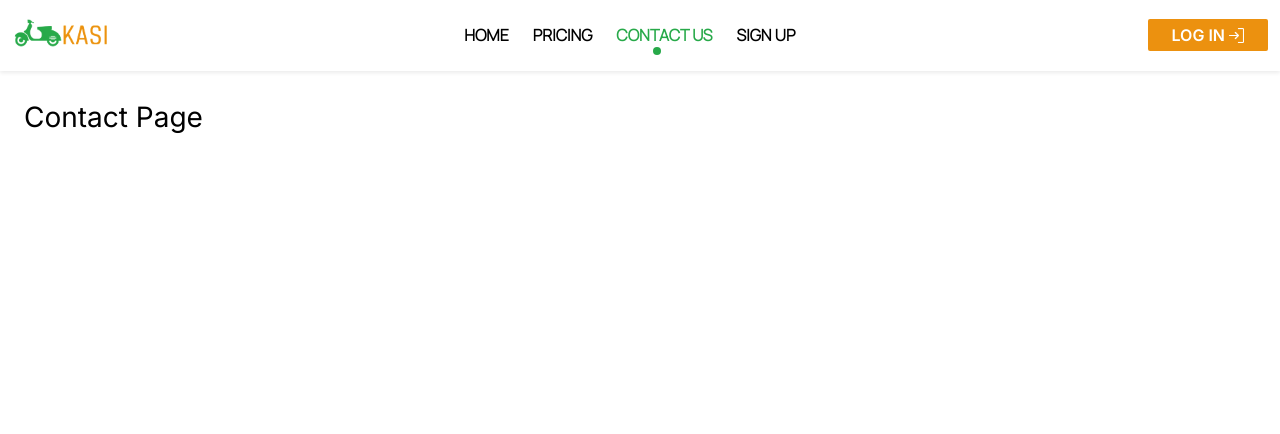
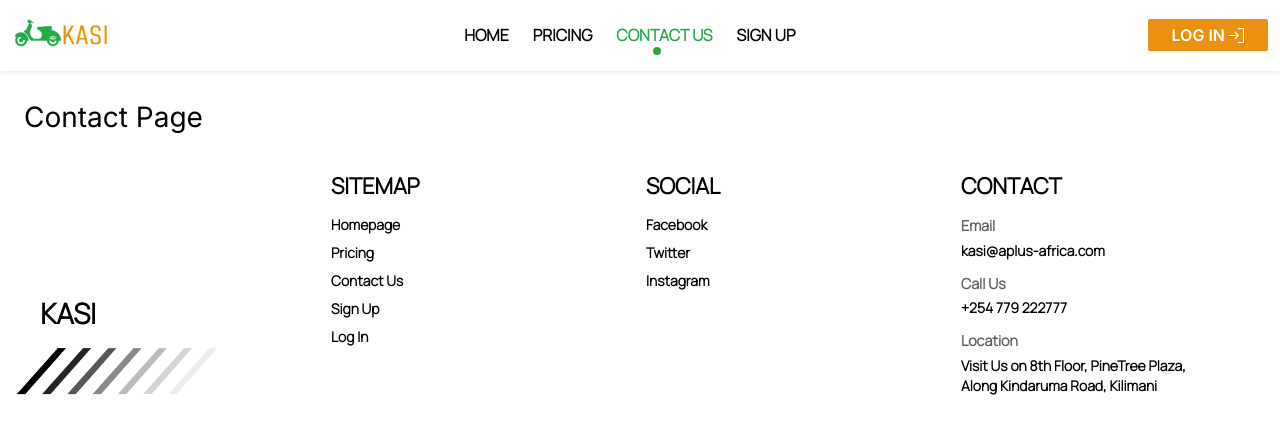
Before and after one commit to IainMosima/kasi, a Next.js app: page /contact-us in a window 1280 px wide. Shown: the top 434 px of the page. Built offline with nearby package versions, Linux system fonts and the light colour scheme.

Commit message:
finished homepage

```diff
--- a/app/globals.css
+++ b/app/globals.css
@@ -32,7 +32,7 @@
     @apply text-[22px] lg:text-[40px] md:text-[32px]
   }
   h4 {
-    @apply text-[20px] lg:text-[22px] md:text-[20x]
+    @apply text-[15px] lg:text-[22px] md:text-[20x]
   }
   h5 {
     @apply text-[28px] lg:text-[18px] md:text-[16px]
--- a/components/Body/Body.tsx
+++ b/components/Body/Body.tsx
@@ -354,6 +354,7 @@ const Body = () => {
       <div className='w-full'>
         <div className='w-full relative'>
           <Image src={Images.smiling2} alt='smiling' priority={true}/>
+
           <div className='flex flex-col justify-center place-items-center gap-5 w-full absolute lg:top-[30%] md:top-[23%] top-[10%]'>
             <p className='text-white lg:text-[3.5rem] md:text-[2.5rem]  w-[47%] font-bold font-base text-center'>Get in touch with our customer care team</p>
 
--- a/components/Footer/Footer.tsx
+++ b/components/Footer/Footer.tsx
@@ -1,8 +1,92 @@
+import { Images } from "@/constants";
+import Image from "next/image";
 import "./Footer.scss";
-
+import Link from "next/link";
+const links = {
+  sitemaps: [
+    {
+      name: 'Homepage',
+      link: '/'
+    },
+    {
+      name: 'Pricing',
+      link: '/pricing'
+    },
+    {
+      name: 'Contact Us',
+      link: '/contact-us'
+    },
+    {
+      name: 'Sign Up',
+      link: '/sign-up'
+    },
+    {
+      name: 'Log In',
+      link: '/log-in'
+    },
+  ],
+  socials: [
+    {
+      name: 'Facebook',
+      link: 'www.facebook.com'
+    },
+    {
+      name: 'Twitter',
+      link: 'www.twitter.com'
+    },
+    {
+      name: 'Instagram',
+      link: 'www.instagram.com'
+    },
+  ]
+}
 const Footer = () => {
   return (
-    <div></div>
+    <div className="grid grid-cols-4 font-manrope place-items-stretch sm:gap-x-3 gap-x-[.3rem] py-[2rem] px-[1rem]">
+      <div className="flex flex-col gap-3 w-full justify-end  ">
+        <h2 className="text-left ml-[8%] font-manrope font-bold">KASI</h2>
+        <Image src={Images.blackStripes} width={200} alt='black-stripes' />
+      </div>
+
+      <div className="flex flex-col gap-3 w-full h-full justify-start place-items-start">
+        <h4 className="text-left font-manrope font-bold">SITEMAP</h4>
+        <div className="flex flex-col place-items-start gap-2">
+          {links.sitemaps.map(link => (
+            <Link key={link.name} href={link.link} className="text-sm font-semibold">{link.name}</Link>
+          ))}
+        </div>
+      </div>
+
+      <div className="flex flex-col gap-3 w-full h-full justify-start place-items-start">
+        <h4 className="text-left font-manrope font-bold">SOCIAL</h4>
+        <div className="flex flex-col place-items-start gap-2">
+          {links.socials.map(link => (
+            <Link key={link.name} href={link.link} className="text-sm font-semibold">{link.name}</Link>
+          ))}
+        </div>
+      </div>
+
+      <div className="flex flex-col gap-3 w-full h-full justify-start place-items-start">
+        <h4 className="text-left font-manrope font-bold">CONTACT</h4>
+        <div className="flex flex-col gap-1">
+          <p className="text-grey font-semibold text-[.9rem] ">Email</p>
+          <p className="text-sm font-semibold">kasi@aplus-africa.com</p>
+        </div>
+
+        <div className="flex flex-col gap-1">
+          <p className="text-grey font-semibold text-[.9rem] ">Call Us</p>
+          <p className="text-sm font-semibold">+254 779 222777</p>
+        </div>
+
+        <div className="flex flex-col gap-1">
+          <p className="text-grey font-semibold text-[.9rem] ">Location</p>
+          <p className="text-sm sm:w-[80%] font-semibold">Visit Us on 8th Floor, PineTree Plaza, Along Kindaruma Road, Kilimani</p>
+        </div>
+
+      </div>
+
+
+    </div>
   )
 }
 
--- a/components/Navbar/Navbar.tsx
+++ b/components/Navbar/Navbar.tsx
@@ -16,7 +16,7 @@ const Navbar = () => {
     }, [pathname]);
 
     return (
-        <div className='fixed w-full top-0'>
+        <div className='fixed w-full top-0 z-50'>
             <div className='relative'>
                 <div className='flex  justify-between custom-shadow py-3 px-3 place-items-center bg-white'>
                     {/* logo */}
```
Also changed, not shown: public/icons/black-stripes.png.
